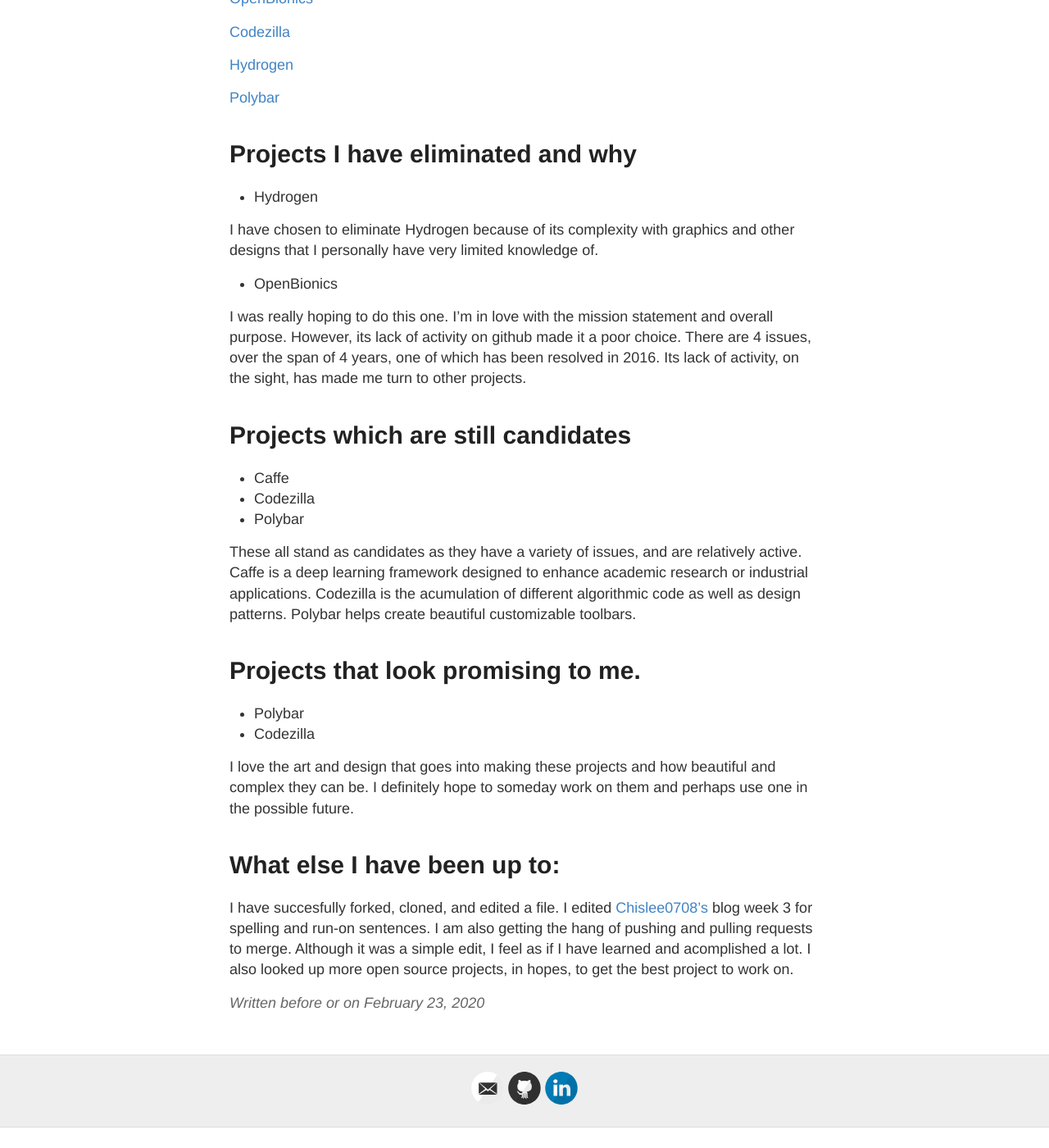
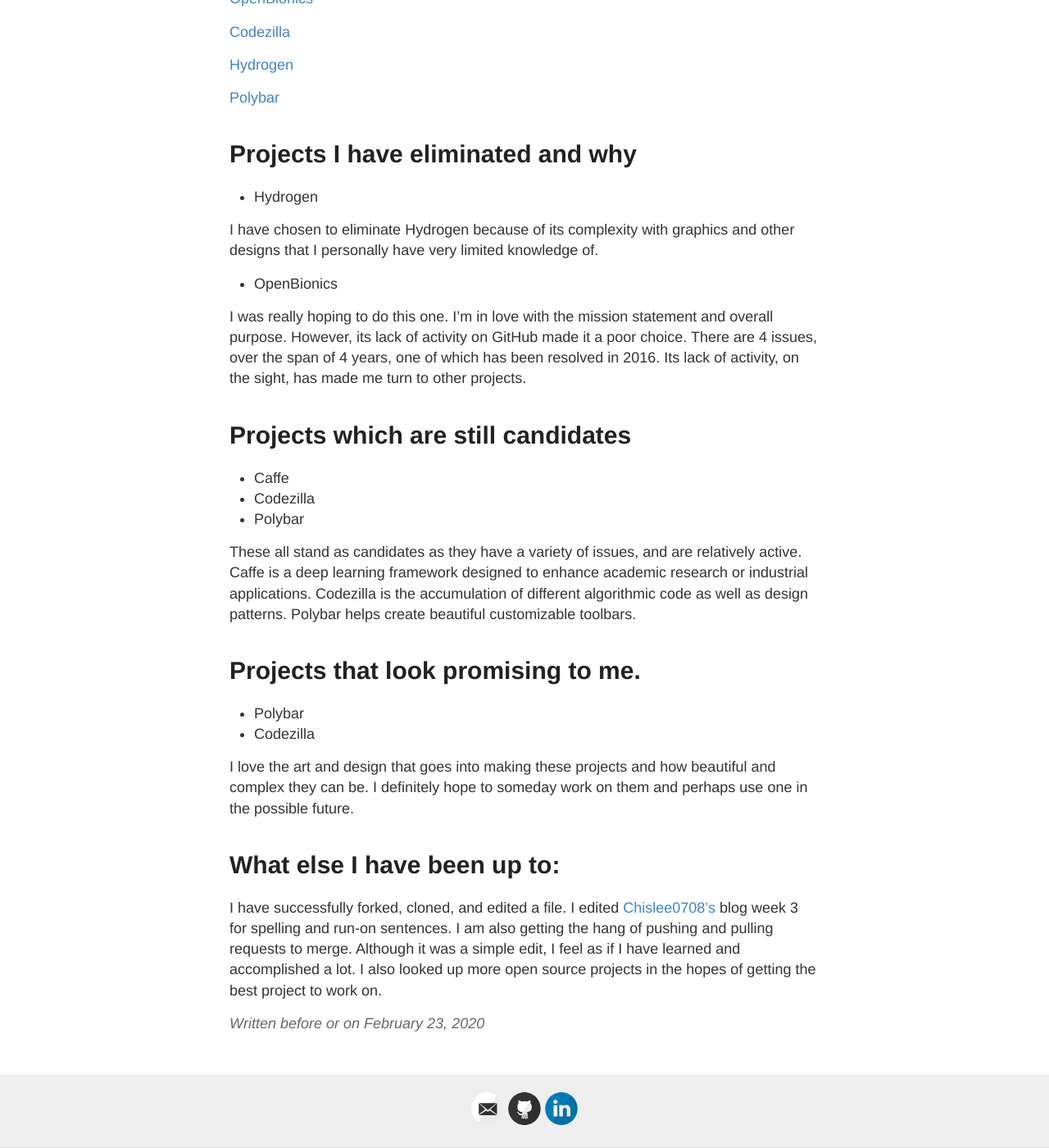
Before and after one commit to hunter-college-ossd-spr-2020/MarceloDamian-weekly, a Jekyll site: the page built from _posts/2020-02-23-week04.md, in a window 1280 px wide and 1400 px high, scrolled down 405 px. Shown: the whole window at 82% size. Built offline with Jekyll 4.4.1, drawn with Linux system fonts in a browser that asks for light colours; before the commit the page ends 1780 px from its top, so only the background shows below that.

Commit message:
fixed some spelling and changed last sentence in blog

```diff
--- a/_posts/2020-02-23-week04.md
+++ b/_posts/2020-02-23-week04.md
@@ -24,7 +24,7 @@ title: Week 4
 
   - OpenBionics
 
-  I was really hoping to do this one. I'm in love with the mission statement and overall purpose. However, its lack of activity on github made it a poor choice. There are 4 issues, over the span of 4 years, one of which has been resolved in 2016. Its lack of activity, on the sight, has made me turn to other projects.
+  I was really hoping to do this one. I'm in love with the mission statement and overall purpose. However, its lack of activity on GitHub made it a poor choice. There are 4 issues, over the span of 4 years, one of which has been resolved in 2016. Its lack of activity, on the sight, has made me turn to other projects.
 
 
 # Projects which are still candidates
@@ -33,7 +33,7 @@ title: Week 4
  - Codezilla
  - Polybar
 
-  These all stand as candidates as they have a variety of issues, and are relatively active. Caffe is a deep learning framework designed to enhance academic research or industrial applications. Codezilla is the acumulation of different algorithmic code as well as design patterns. Polybar helps create beautiful customizable toolbars.
+  These all stand as candidates as they have a variety of issues, and are relatively active. Caffe is a deep learning framework designed to enhance academic research or industrial applications. Codezilla is the accumulation of different algorithmic code as well as design patterns. Polybar helps create beautiful customizable toolbars.
 
 # Projects that look promising to me.
 
@@ -45,4 +45,4 @@ title: Week 4
 
 # What else I have been up to:
 
-  I have succesfully forked, cloned, and edited a file. I edited [Chislee0708's](https://github.com/hunter-college-ossd-spr-2020/chislee0708-weekly/blob/gh-pages/_posts/2020-02-16-week03.md) blog week 3 for spelling and run-on sentences. I am also getting the hang of pushing and pulling requests to merge. Although it was a simple edit, I feel as if I have learned and acomplished a lot. I also looked up more open source projects, in hopes, to get the best project to work on.
+  I have successfully forked, cloned, and edited a file. I edited [Chislee0708's](https://github.com/hunter-college-ossd-spr-2020/chislee0708-weekly/blob/gh-pages/_posts/2020-02-16-week03.md) blog week 3 for spelling and run-on sentences. I am also getting the hang of pushing and pulling requests to merge. Although it was a simple edit, I feel as if I have learned and accomplished a lot. I also looked up more open source projects in the hopes of getting the best project to work on.
```
